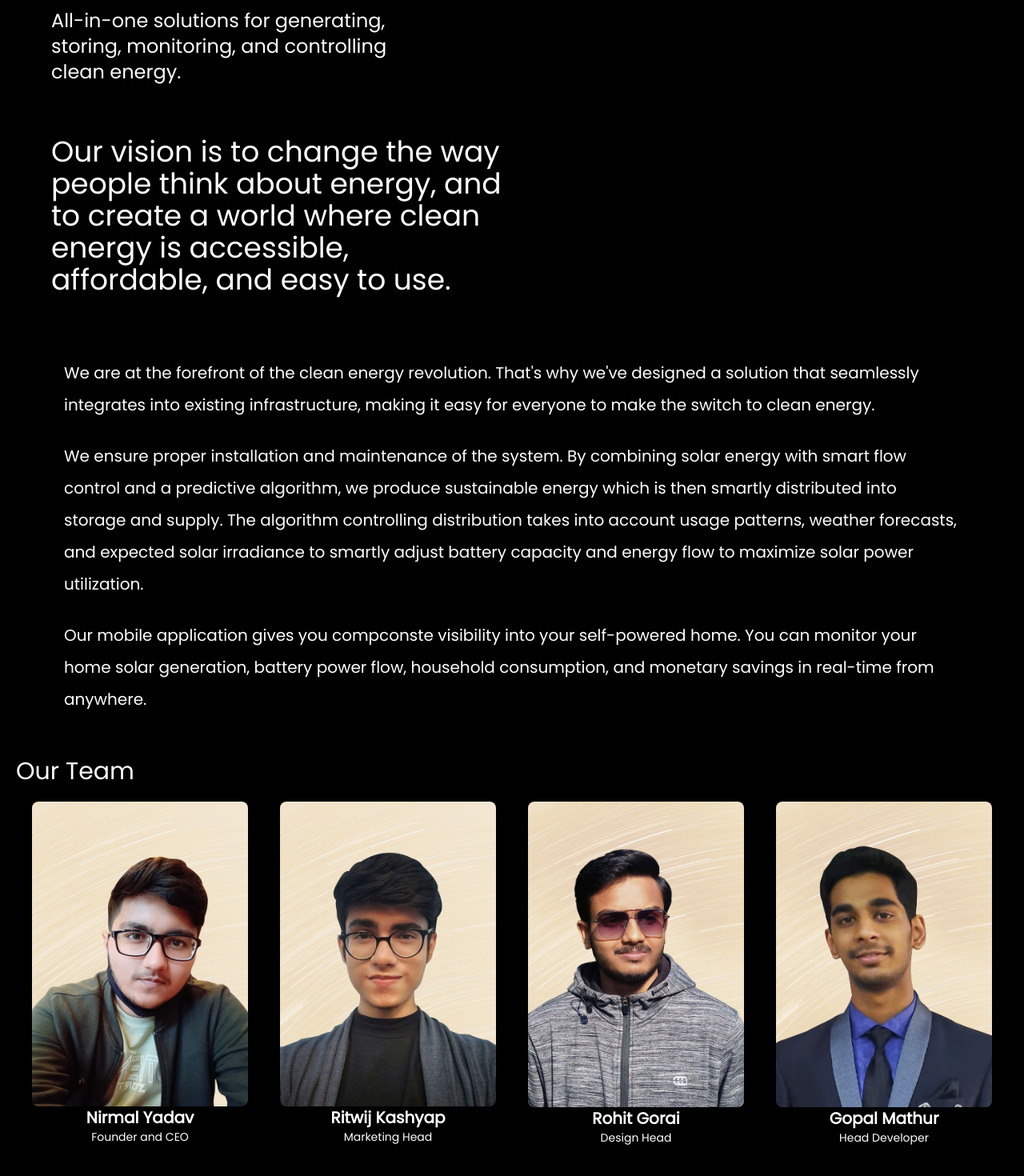
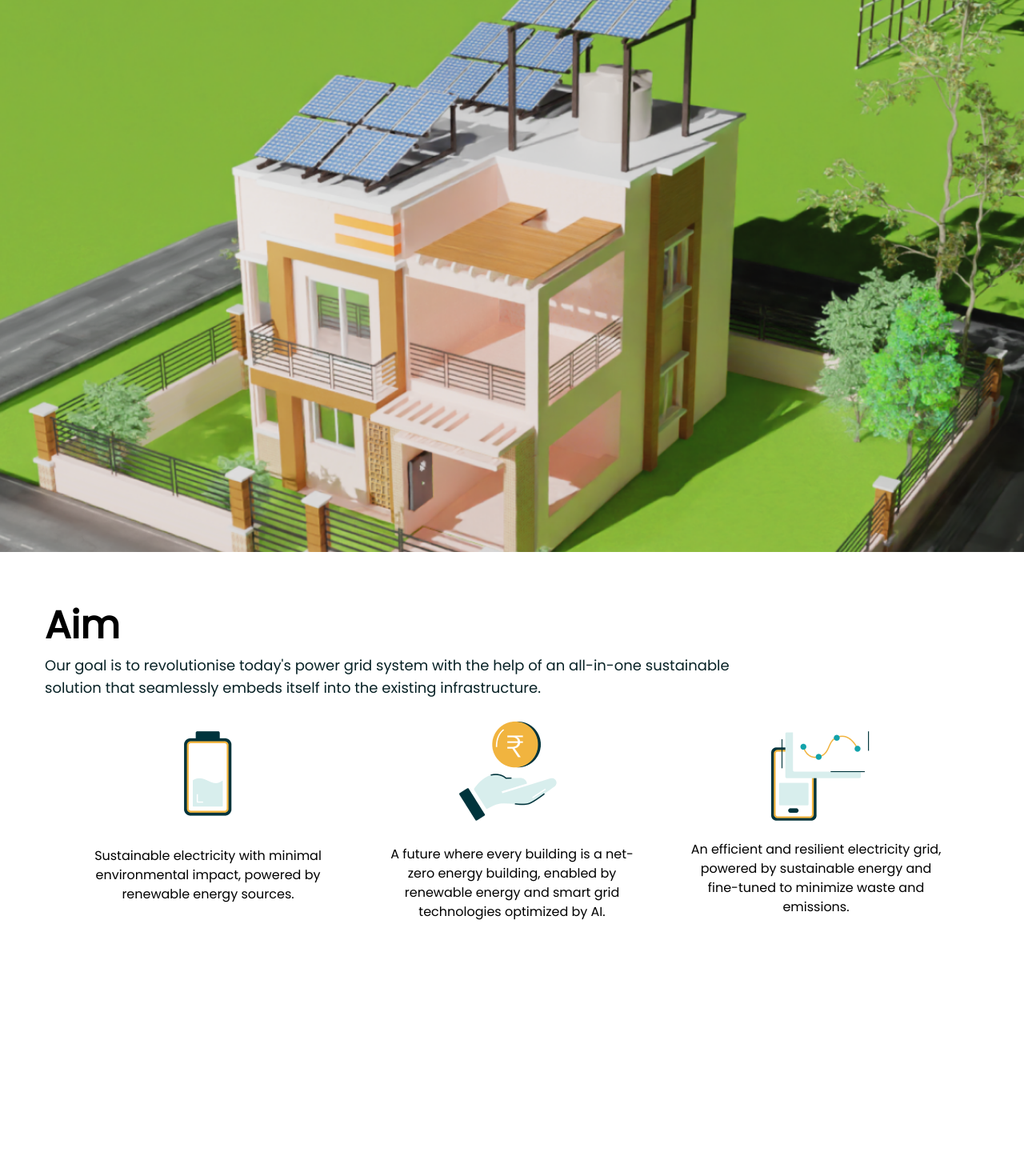
Before and after one commit to GM-11/ezinore-web, a SvelteKit app: page /about in a window 1280 px wide. Shown: the part 194-1664 px from the top of the page at 80% size. After the commit the page ends 1418 px from the top, so only its background shows below. Built offline with nearby package versions, Linux system fonts and the light colour scheme.

Commit message:
minor changes

```diff
--- a/src/lib/components/LandingPage.svelte
+++ b/src/lib/components/LandingPage.svelte
@@ -7,6 +7,8 @@
   <div
     class={`bg-[url($lib/assets/header-img-1.png)] h-screen bg-cover bg-no-repeat bg-center flex flex-col-reverse items-center `}
   >
+
+  <img src="$lib/assets/header-img-1.png" alt="" style="width:100%">
     <div
       class=" text-center flex flex-col justify-between items-center text-xl md:text-2xl w-full md:w-[60%] p-5 text-white"
     >
--- a/src/lib/components/Navbar.svelte
+++ b/src/lib/components/Navbar.svelte
@@ -17,7 +17,7 @@
 </script>
 
 <nav
-  class="bg-white hidden text-black items-center absolute md:flex flex-row justify-between w-full p-5"
+  class="bg-white hidden text-black items-center md:flex flex-row justify-between w-full p-5"
 >
   {#if $page.url.pathname !== "/"}
     <a href="/" class="nav-element"><img src={logo} width="100" alt="" /> </a>
--- a/src/routes/about/+page.svelte
+++ b/src/routes/about/+page.svelte
@@ -1,79 +1,71 @@
-<script>
-  import gopal from "$lib/assets/team/gopal.png";
-  import nirmal from "$lib/assets/team/nirmal.png";
-  import ritwij from "$lib/assets/team/ritwij.png";
-  import rohit from "$lib/assets/team/rohit.png";
-
-  const team = [
-    { id: "1", name: "Nirmal Yadav", position: "Founder and CEO", img: nirmal },
-    {
-      id: "2",
-      name: "Ritwij Kashyap",
-      position: "Marketing Head",
-      img: ritwij,
-    },
-    { id: "5", name: "Rohit Gorai", position: "Design Head", img: rohit },
-    { id: "3", name: "Gopal Mathur", position: "Head Developer", img: gopal },
-  ];
+<script lang="ts">
+  import k1 from "$lib/assets/k1.png";
+  import k2 from "$lib/assets/k2.png";
+  import k3 from "$lib/assets/k3.png";
 </script>
 
-<div class="bg-black py-32 text-white">
-  <div class="  mx-16">
-    <h1 class="my-2 text-3xl font-semibold md:text-5xl md:w-[40%]">About us</h1>
+<div
+  class={`bg-[url($lib/assets/header-img-2.png)] h-screen bg-cover bg-bottom `}
+/>
 
-    <h1 class="my-5 text-xl md:text-2xl md:w-[40%]">
-      All-in-one solutions for generating, storing, monitoring, and controlling
-      clean energy.
-    </h1>
+<div class="p-10">
+  <h1>Aim</h1>
+  <p class="aim-para">
+    Our goal is to revolutionise today's power grid system with the help of an
+    all-in-one sustainable solution that seamlessly embeds itself into the
+    existing infrastructure.
+  </p>
 
-    <h1 class="my-16 text-2xl md:text-4xl md:w-[50%]">
-      Our vision is to change the way people think about energy, and to create a
-      world where clean energy is accessible, affordable, and easy to use.
-    </h1>
-  </div>
-
-  <div class="  justify-between sm:items-center flex md:flex-row flex-col mx-4">
-    <div
-      class="flex flex-col justify-around md:text-xl text-sm font-thin md:items-center md:px-16 w-full md:leading-10"
-    >
-      <h1 class="my-3">
-        We are at the forefront of the clean energy revolution. That's why we've
-        designed a solution that seamlessly integrates into existing
-        infrastructure, making it easy for everyone to make the switch to clean
-        energy.
-      </h1>
-      <h1 class="my-3">
-        We ensure proper installation and maintenance of the system. By
-        combining solar energy with smart flow control and a predictive
-        algorithm, we produce sustainable energy which is then smartly
-        distributed into storage and supply. The algorithm controlling
-        distribution takes into account usage patterns, weather forecasts, and
-        expected solar irradiance to smartly adjust battery capacity and energy
-        flow to maximize solar power utilization.
-      </h1>
-      <h1 class="my-3">
-        Our mobile application gives you compconste visibility into your
-        self-powered home. You can monitor your home solar generation, battery
-        power flow, household consumption, and monetary savings in real-time
-        from anywhere.
-      </h1>
+  <div class="flex md:flex-row flex-col justify-evenly">
+    <div class="ans">
+      <img src={k1} alt="" />
+      <p>
+        Sustainable electricity with minimal environmental impact, powered by
+        renewable energy sources.
+      </p>
+    </div>
+    <div class="ans">
+      <img src={k2} alt="" />
+      <p>
+        A future where every building is a net-zero energy building, enabled by
+        renewable energy and smart grid technologies optimized by AI.
+      </p>
+    </div>
+    <div class="ans">
+      <img src={k3} alt="" />
+      <p>
+        An efficient and resilient electricity grid, powered by sustainable
+        energy and fine-tuned to minimize waste and emissions.
+      </p>
     </div>
   </div>
+</div>
 
-  <h1 class="mx-5 text-3xl mt-10">Our Team</h1>
+<style>
+  h1 {
+    color: black;
+    font-size: 3rem;
+    margin-top: 1rem;
+    margin-left: 1rem;
+    font-weight: bold;
+  }
 
-  <div class="flex w-full p-5 overflow-scroll no-scrollbar">
-    {#each team as val}
-      <div class="flex flex-col items-center mx-5">
-        <img
-          src={val.img}
-          width="300"
-          class="rounded-lg overflow-scroll"
-          alt=""
-        />
-        <h1 class="md:text-xl text-sm font-bold">{val.name}</h1>
-        <p class="md:text-sm text-xs">{val.position}</p>
-      </div>
-    {/each}
-  </div>
-</div>
+  .ans {
+    display: flex;
+    flex-direction: column;
+    align-items: center;
+    text-align: center;
+    width: 20em;
+    padding-bottom: 2rem;
+  }
+
+  .aim-para {
+    margin-left: 1rem;
+    margin-right: 20rem;
+    color: #072125;
+    font-style: normal;
+    font-weight: 500;
+    font-size: 18px;
+    line-height: 28px;
+  }
+</style>
```
Also changed, not shown: src/lib/assets/header-img-2.png (added).
